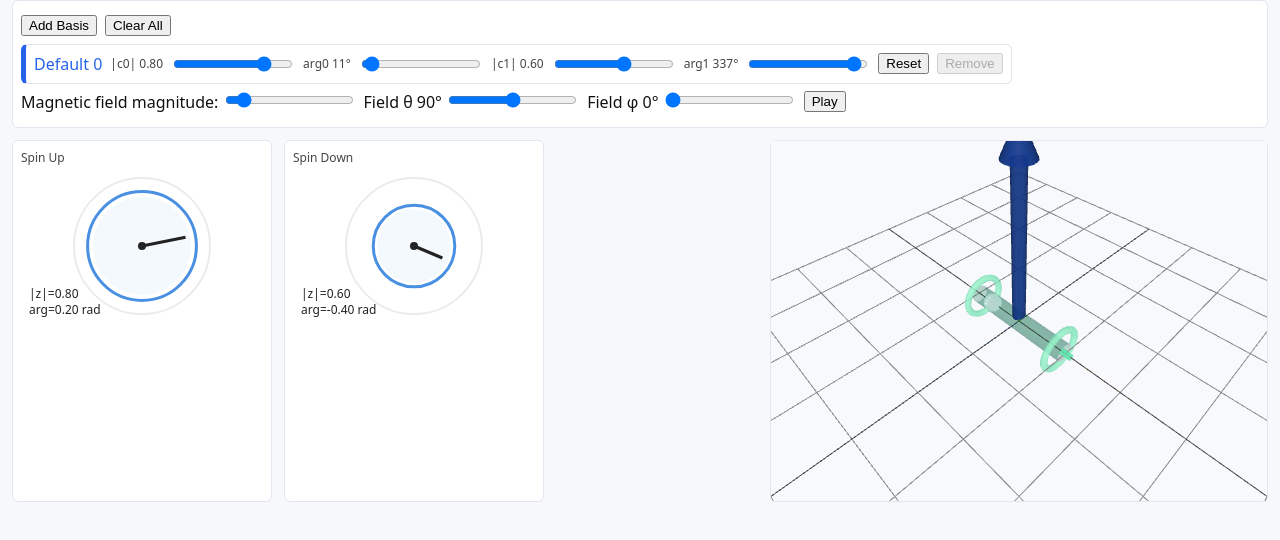
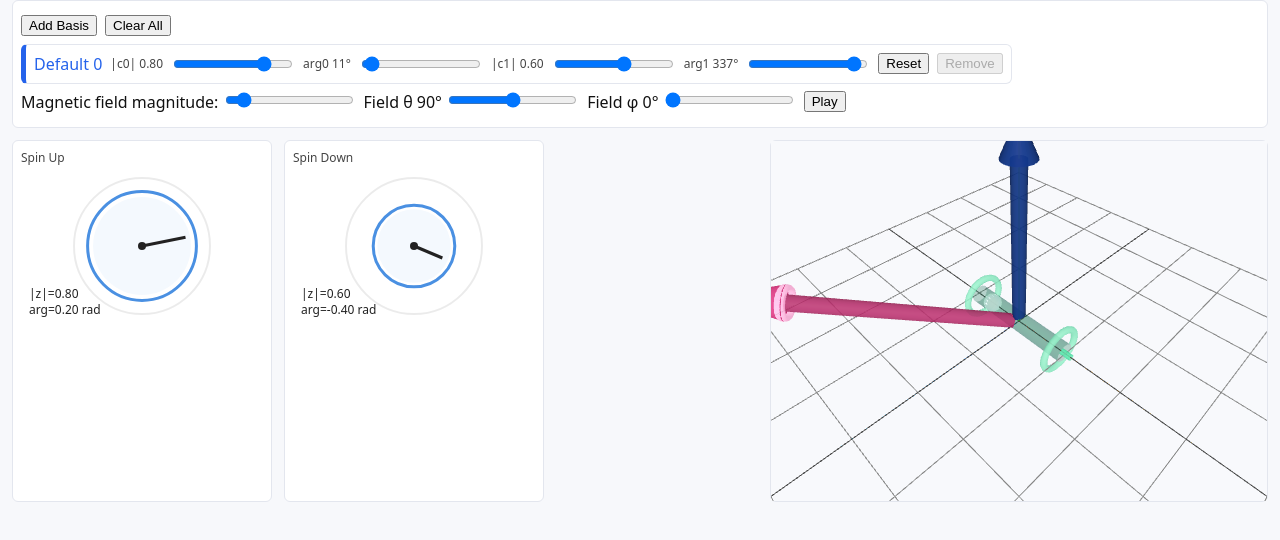
Before and after one commit to gr812b/spinor-visualization, a plain HTML site: page index.html in a window 1280 px wide. Shown: the part 98-638 px from the top of the page. Drawn offline with nearby package versions, Linux system fonts and the light colour scheme.

Commit message:
Expectant spin vector

```diff
--- a/index.html
+++ b/index.html
@@ -38,6 +38,6 @@
   </main>
 
   <script src="https://unpkg.com/three@0.158.0/build/three.min.js"></script>
-  <script type="module" src="src/main-v2.js?v=18"></script>
+  <script type="module" src="src/main-v2.js?v=19"></script>
 </body>
 </html>
--- a/src/basis3d.js
+++ b/src/basis3d.js
@@ -25,6 +25,7 @@ export class Basis3D {
     this.arrows = [];
     this.fieldArrow = null;
     this.fieldGroup = null;
+    this.expectationGroup = null;
 
     this.renderer.domElement.style.cursor = 'grab';
     this._dragging = false;
@@ -225,6 +226,86 @@ export class Basis3D {
     this.fieldPulse.position.y = Math.sin(Date.now() * 0.004) * 0.33;
   }
 
+  setExpectationVector(x, y, z){
+    const vec = new THREE.Vector3(x, y, z);
+    const mag = vec.length();
+    if (mag < 1e-6) {
+      if (this.expectationGroup) this.expectationGroup.visible = false;
+      return;
+    }
+
+    const direction = vec.clone().normalize();
+    const length = Math.min(2.0, Math.max(0.35, 1.7 * mag));
+
+    if (!this.expectationGroup) {
+      this.expectationGroup = new THREE.Group();
+
+      const outerShaft = new THREE.Mesh(
+        new THREE.CylinderGeometry(0.06, 0.06, 1, 18),
+        new THREE.MeshPhongMaterial({
+          color: 0xec4899,
+          transparent: true,
+          opacity: 0.85,
+          emissive: new THREE.Color(0xbe185d),
+          emissiveIntensity: 0.45,
+        })
+      );
+      outerShaft.position.y = 0.5;
+      this.expectationGroup.add(outerShaft);
+      this.expectationOuterShaft = outerShaft;
+
+      const innerCore = new THREE.Mesh(
+        new THREE.CylinderGeometry(0.025, 0.025, 1.04, 14),
+        new THREE.MeshPhongMaterial({
+          color: 0xfdf2f8,
+          transparent: true,
+          opacity: 0.95,
+          emissive: new THREE.Color(0xfbcfe8),
+          emissiveIntensity: 0.8,
+        })
+      );
+      innerCore.position.y = 0.52;
+      this.expectationGroup.add(innerCore);
+      this.expectationCore = innerCore;
+
+      const tip = new THREE.Mesh(
+        new THREE.ConeGeometry(0.13, 0.24, 24),
+        new THREE.MeshPhongMaterial({
+          color: 0xf472b6,
+          transparent: true,
+          opacity: 0.95,
+          emissive: new THREE.Color(0xdb2777),
+          emissiveIntensity: 0.7,
+        })
+      );
+      tip.position.y = 1.12;
+      this.expectationGroup.add(tip);
+      this.expectationTip = tip;
+
+      const halo = new THREE.Mesh(
+        new THREE.TorusGeometry(0.11, 0.02, 10, 28),
+        new THREE.MeshPhongMaterial({
+          color: 0xfbcfe8,
+          transparent: true,
+          opacity: 0.85,
+          emissive: new THREE.Color(0xf9a8d4),
+          emissiveIntensity: 0.9,
+        })
+      );
+      halo.rotation.x = Math.PI / 2;
+      halo.position.y = 1.0;
+      this.expectationGroup.add(halo);
+      this.expectationHalo = halo;
+
+      this.scene.add(this.expectationGroup);
+    }
+
+    this.expectationGroup.visible = true;
+    this.expectationGroup.scale.set(1, length, 1);
+    this.expectationGroup.quaternion.setFromUnitVectors(new THREE.Vector3(0,1,0), direction);
+    this.expectationHalo.rotation.y += 0.03;
+  }
+
   _basisDirection(thetaDeg, phiDeg){
     const th = thetaDeg * Math.PI/180; const ph = phiDeg * Math.PI/180;
     // Use y as the polar axis so theta=0 points straight up.
--- a/src/main-v2.js
+++ b/src/main-v2.js
@@ -1,5 +1,5 @@
-import { Clock } from './clock.js?v=18';
-import { Basis3D } from './basis3d.js?v=18';
+import { Clock } from './clock.js?v=19';
+import { Basis3D } from './basis3d.js?v=19';
 import { complex, cMul, cAdd, basisRotationMatrix } from './operators-v2.js?v=16';
 
 const clocksContainer = document.getElementById('clocks');
@@ -30,6 +30,37 @@ function matApply(U, v){
   return [a,b];
 }
 
+function spinExpectationVectorFromDefaultBasis(state){
+  // Default basis is +/-y eigenbasis. Convert to z-basis, then compute Bloch expectation.
+  const invSqrt2 = 1 / Math.sqrt(2);
+  const a = state[0];
+  const b = state[1];
+
+  const alpha = {
+    re: (a.re + b.re) * invSqrt2,
+    im: (a.im + b.im) * invSqrt2,
+  };
+  const beta = {
+    re: (-a.im + b.im) * invSqrt2,
+    im: (a.re - b.re) * invSqrt2,
+  };
+
+  const alphaConjBeta = {
+    re: alpha.re * beta.re + alpha.im * beta.im,
+    im: alpha.re * beta.im - alpha.im * beta.re,
+  };
+
+  const sx = 2 * alphaConjBeta.re;
+  const sy = 2 * alphaConjBeta.im;
+  const sz = (alpha.re * alpha.re + alpha.im * alpha.im) - (beta.re * beta.re + beta.im * beta.im);
+  return { x: sx, y: sy, z: sz };
+}
+
+function syncExpectationVisualization(){
+  const v = spinExpectationVectorFromDefaultBasis(spinor);
+  basisView.setExpectationVector(v.x, v.y, v.z);
+}
+
 function updateClocks(){
   bases.forEach(b => {
     const U = basisRotationMatrix(b.theta, b.phi);
@@ -40,6 +71,7 @@ function updateClocks(){
   });
   basisView.setBases(bases);
   syncFieldVisualization();
+  syncExpectationVisualization();
 }
 
 function normalizeSpinor(){
@@ -293,8 +325,13 @@ document.getElementById('bPhi').addEventListener('input', (event)=>{
 
 addBasis(0,0,'Default');
 syncFieldVisualization();
+syncExpectationVisualization();
 window.__spinorDebug = {
   getSpinor: () => spinor.map((z) => ({ re: z.re, im: z.im })),
+  getExpectation: () => {
+    const v = spinExpectationVectorFromDefaultBasis(spinor);
+    return { x: v.x, y: v.y, z: v.z };
+  },
   getFieldValues: () => ({
     bMag: document.getElementById('bMag').value,
     bTheta: document.getElementById('bTheta').value,
```
